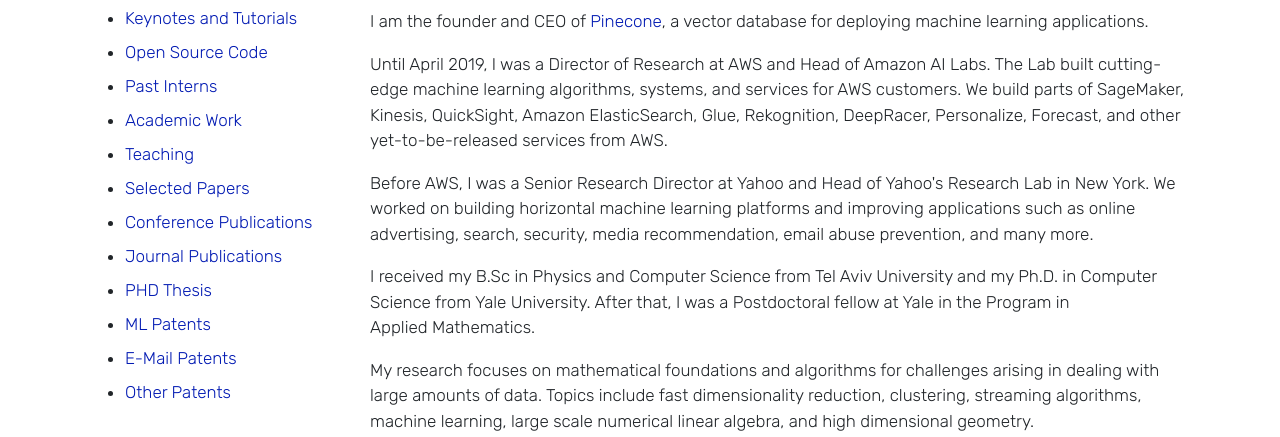
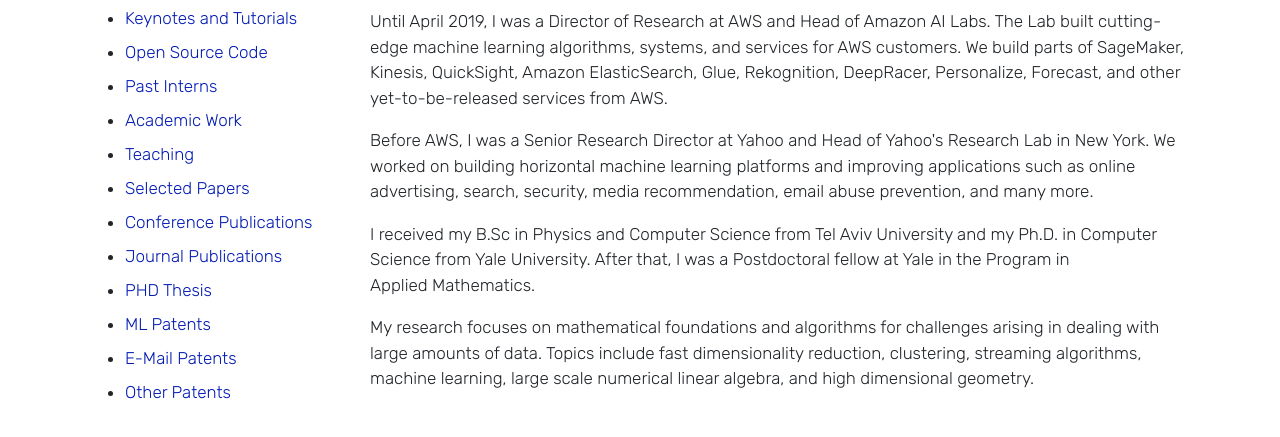
Before and after one commit to edoliberty/edoliberty.github.io, a plain HTML site: page index.html in a window 1280 px wide. Shown: the part 159-596 px from the top of the page. Drawn offline with nearby package versions, Linux system fonts and the light colour scheme.

Commit message:
delted pinecone link

```diff
--- a/index.html
+++ b/index.html
@@ -33,9 +33,6 @@
               </div>
               <div class="row mt-3">
                 <div class="col-12">
-                  <p>
-                  	I am the founder and CEO of <a href="https://www.pinecone.io/">Pinecone</a>, a vector database for deploying machine learning applications.
-                  </p>
                   <p>
                   	Until April 2019, I was a Director of Research at AWS and Head of Amazon AI Labs. The Lab built cutting-edge machine learning algorithms, systems, and services for AWS customers. We build parts of SageMaker, Kinesis, QuickSight, Amazon ElasticSearch, Glue, Rekognition, DeepRacer, Personalize, Forecast, and other yet-to-be-released services from AWS.
                   </p>
```
